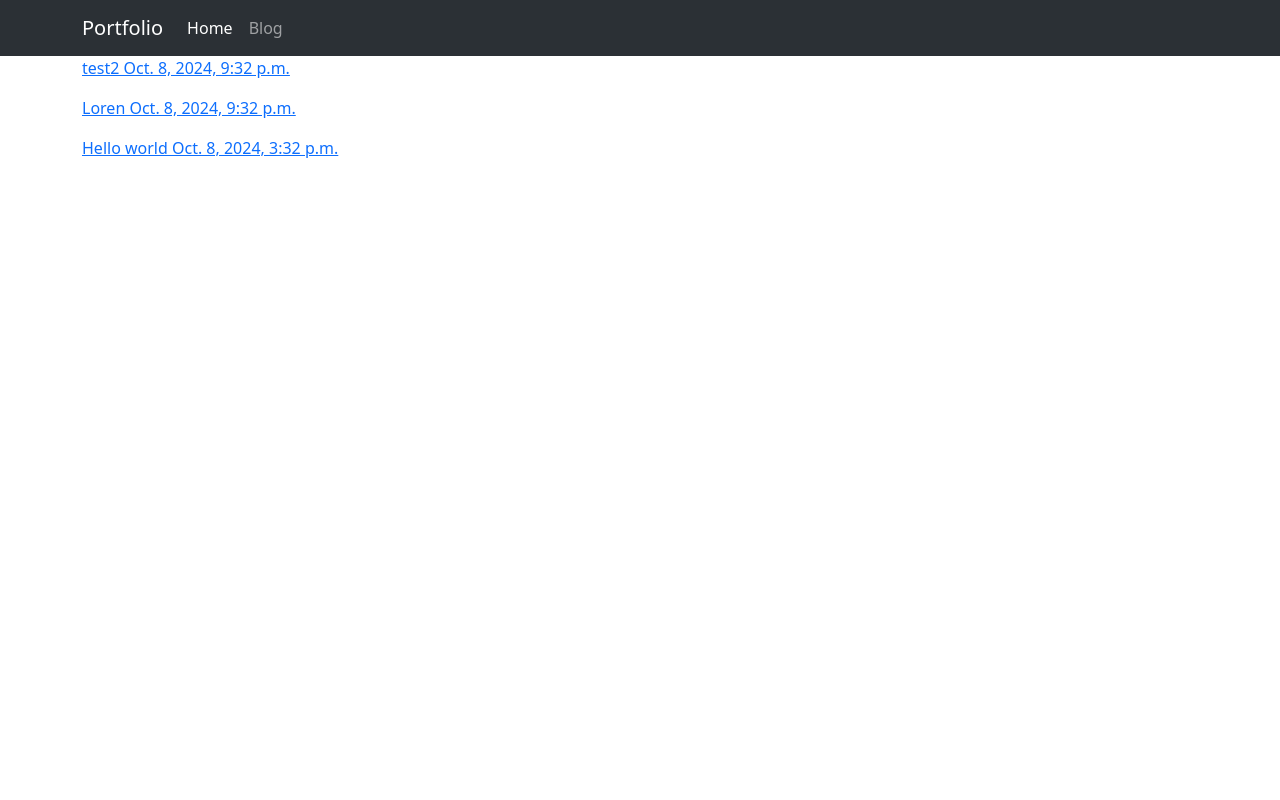
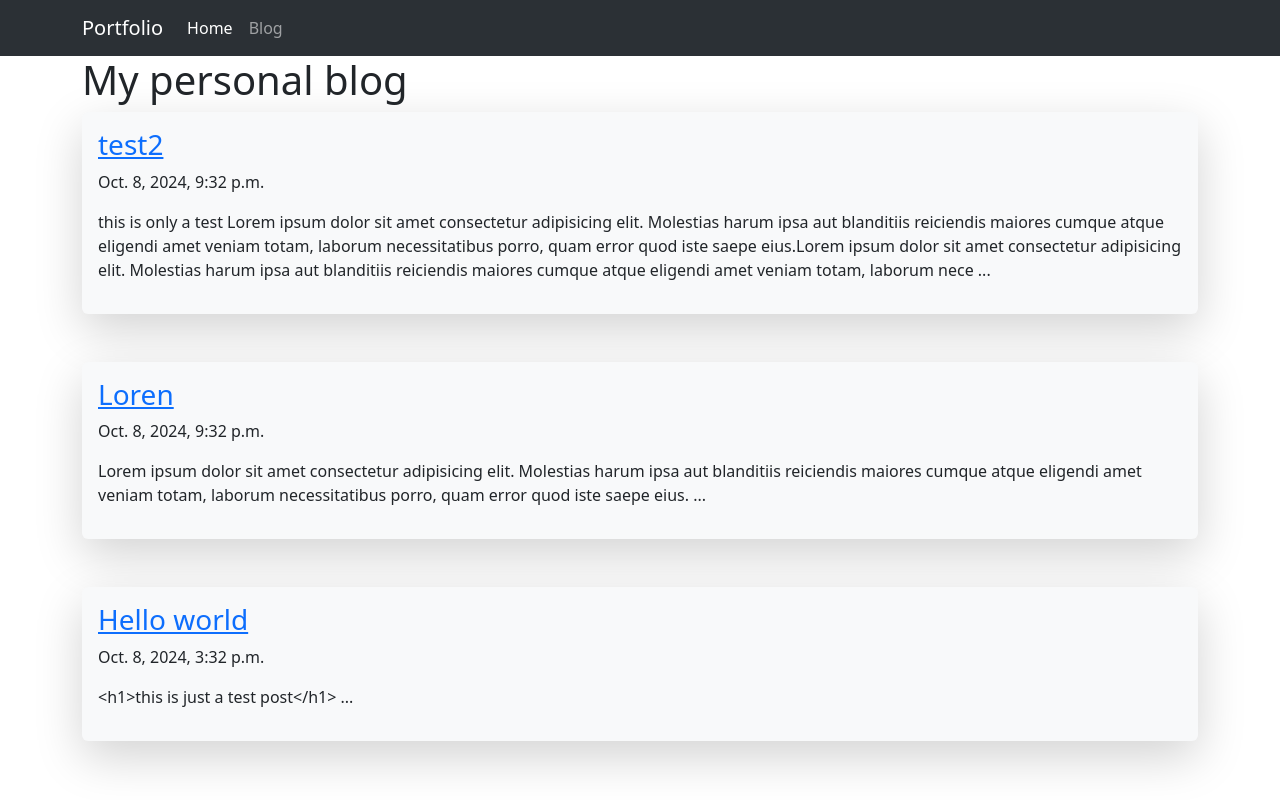
Before and after one commit to FilipeOrfao/django_and_docker, a Django app: page /blog/ in a window 1280 px wide. Run offline with Django 5.2, Linux system fonts and the light colour scheme; data comes from the database, SQL or seed files in the repository; both versions use the stored data as it was after the commit.

```diff
--- a/portfolio/blog/templates/blog/category.html
+++ b/portfolio/blog/templates/blog/category.html
@@ -1,6 +1,3 @@
 {% extends "projects/base.html" %} {% block content %} {% for post in posts %}
 <h3>{{ post.title }}</h3>
-{% endfor %} {% endblock content %} Lorem ipsum dolor sit amet consectetur
-adipisicing elit. Molestias harum ipsa aut blanditiis reiciendis maiores cumque
-atque eligendi amet veniam totam, laborum necessitatibus porro, quam error quod
-iste saepe eius.
+{% endfor %} {% endblock content %}
--- a/portfolio/blog/templates/blog/index.html
+++ b/portfolio/blog/templates/blog/index.html
@@ -1,5 +1,17 @@
-{% extends "projects/base.html" %} {% block content %} {% for post in posts %}
-<a href="{% url 'blog:blog_detail' post.pk %}"
-  ><p>{{ post.title }} {{ post.created_on }}</p></a
->
+{% extends "projects/base.html" %} {% block content %}
+
+<h1>My personal blog</h1>
+
+{% for post in posts %}
+
+<div class="shadow-lg p-3 mb-5 bg-body-tertiary rounded">
+  <a class="d-inline-block" href="{% url 'blog:blog_detail' post.pk %}">
+    <h3>{{ post.title }}</h3>
+  </a>
+
+  <p>{{ post.created_on }}</p>
+
+  <p>{{ post.body|slice:':400' }} ...</p>
+</div>
+
 {% endfor %} {% endblock content %}
--- a/portfolio/blog/views.py
+++ b/portfolio/blog/views.py
@@ -1,5 +1,7 @@
+from django.http import HttpResponseRedirect
 from django.shortcuts import render
 from blog.models import Post, Comment
+from blog.forms import CommentForm
 
 # Create your views here.
 
@@ -22,7 +24,22 @@ def blog_category(request, category):
 
 def blog_detail(request, pk):
     post = Post.objects.get(pk=pk)
-    print(post.categories)
+    form = CommentForm()
+    if request.method == "POST":
+        form = CommentForm(request.POST)
+        if form.is_valid():
+            comment = Comment(
+                author=form.cleaned_data["author"],
+                body=form.cleaned_data["body"],
+                post=post,
+            )
+            comment.save()
+            return HttpResponseRedirect(request.path_info)
+
     comments = Comment.objects.filter(post=post)
-    context = {"post": post, "comments": comments}
+    context = {
+        "post": post,
+        "comments": comments,
+        "form": CommentForm(),
+    }
     return render(request, "blog/detail.html", context)
```
Also changed, not shown: portfolio/blog/forms.py (added, +15 -0 lines), portfolio/blog/templates/blog/detail.html (+16 -1 lines), portfolio/db.sqlite3.
